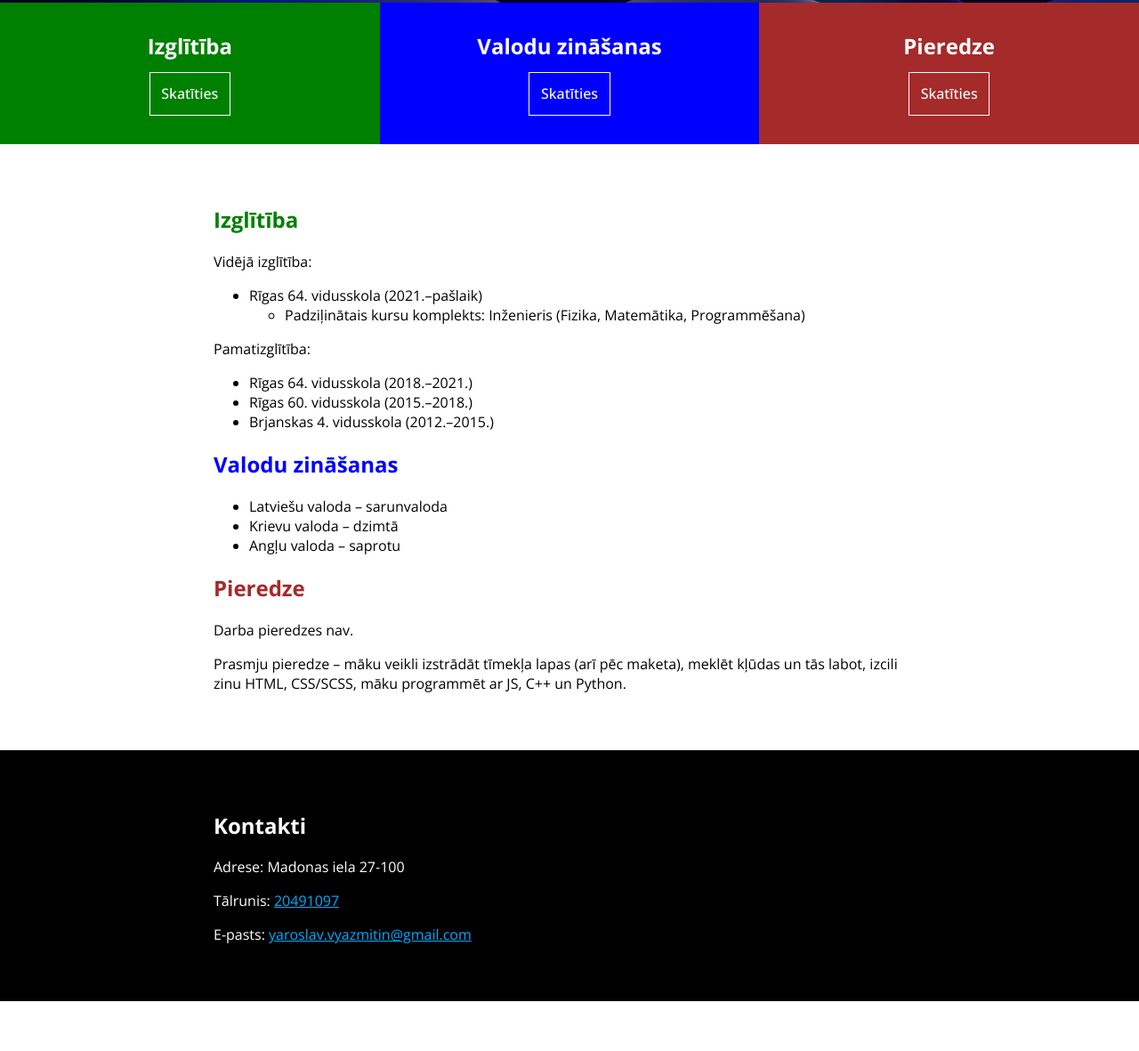
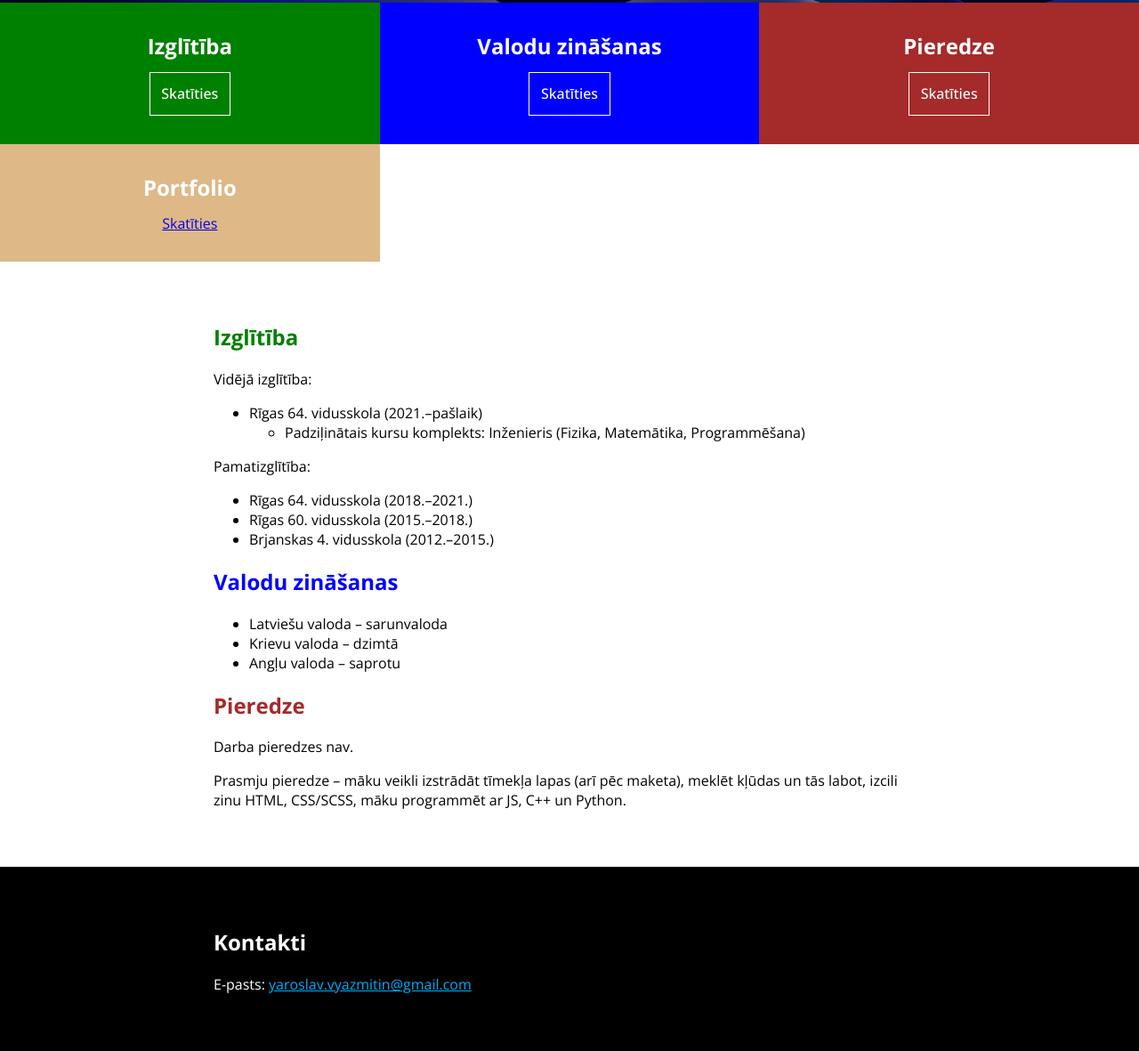
Before and after one commit to sn0wgit/sn0wgit.github.io, a plain HTML site: page index.html in a window 1280 px wide. Shown: the part 139-1320 px from the top of the page at 89% size. Before the commit the page ends 1264 px from the top, so only its background shows below. Drawn offline with nearby package versions, Linux system fonts and the light colour scheme.

Commit message:
Update index.html

```diff
--- a/index.html
+++ b/index.html
@@ -24,7 +24,10 @@
         <h2>Pieredze</h2>
         <a href="#experience">Skatīties</a>
       </div>
-    </div>
+    <div class="subblock" style="--color: burlywood;">
+        <h2>Portfolio</h2>
+        <a href="/portfolio/">Skatīties</a>
+      </div></div>
     <div class="third-block">
       <div style="--color: green;" id="education">
         <h2>Izglītība</h2>
@@ -58,8 +61,6 @@
     </div>
     <div class="fourth-block">
       <h2>Kontakti</h2>
-      <p>Adrese: Madonas iela 27-100</p>
-      <p>Tālrunis: <a href="tel:+37120491097">20491097</a></p>
       <p>E-pasts: <a href="mailto:yaroslavvyazmitin@gmail.com">yaroslav.vyazmitin@gmail.com</a></p>
     </div>
   </body>
```
